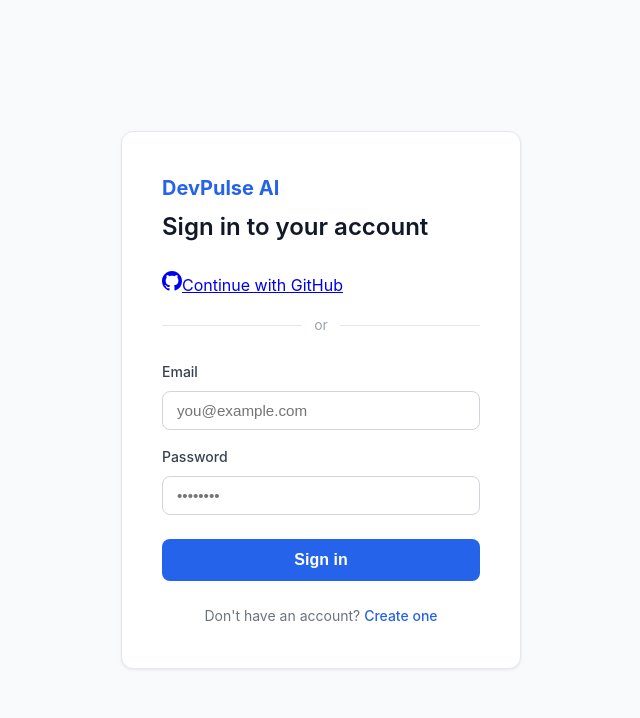
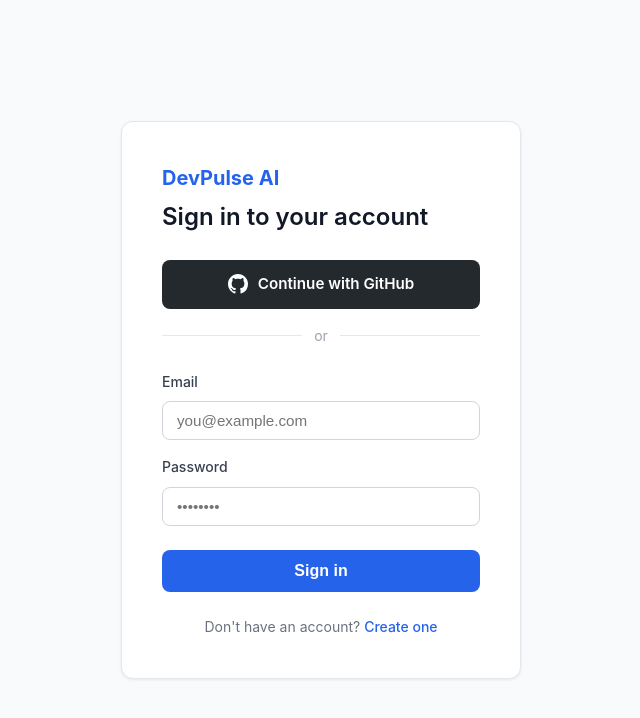
Before and after one commit to uzairha/devpulse-ai, a React (Vite) app in the folder client/: page /login in a window 1280 px wide. Shown: the top 718 px of the page, without its empty margins (319-959 px from the left). Built offline with nearby package versions, Linux system fonts and the light colour scheme.

Commit message:
feat(client): style GitHub OAuth button on login/register pages

```diff
--- a/client/src/pages/AuthPages.css
+++ b/client/src/pages/AuthPages.css
@@ -107,6 +107,26 @@
   text-decoration: underline;
 }
 
+.github-btn {
+  display: flex;
+  align-items: center;
+  justify-content: center;
+  gap: 0.625rem;
+  padding: 0.75rem;
+  background: #24292e;
+  color: white;
+  border-radius: 8px;
+  font-size: 0.95rem;
+  font-weight: 600;
+  text-decoration: none;
+  transition: background 0.15s;
+  margin-bottom: 0.5rem;
+}
+
+.github-btn:hover {
+  background: #1a1e22;
+}
+
 .auth-divider {
   display: flex;
   align-items: center;
```
